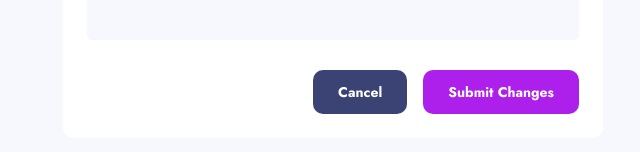
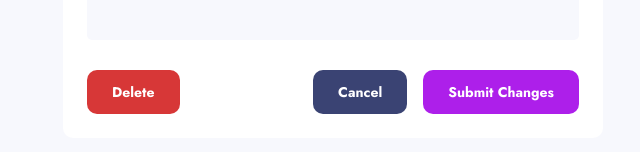
Before and after one commit to tkressma/product-feedback-app, a React (Create React App) app in the folder client/: page /edit-feedback/1 in a window 1280 px wide. Shown: the part 618-770 px from the top of the page, without its empty margins (307-947 px from the left). Built offline with nearby package versions, Linux system fonts and the light colour scheme; no server answers; sample sign-in values are in the browser's storage.

Commit message:
Update back button to go to previous page

```diff
--- a/client/src/components/Auth/Auth.js
+++ b/client/src/components/Auth/Auth.js
@@ -59,7 +59,7 @@ const Auth = () => {
   };
 
   return (
-    <Form icon={addIcon} backButtonDestination="/">
+    <Form icon={addIcon}>
       <Heading type="h1">{heading}</Heading>
 
       <form id="create-user">
--- a/client/src/components/Edit/Edit.js
+++ b/client/src/components/Edit/Edit.js
@@ -95,7 +95,7 @@ export default function Edit() {
   };
 
   return (
-    <Form icon={editIcon} backButtonDestination="/">
+    <Form icon={editIcon}>
       <Heading type="h1">
         Edit Your Feedback {isLoading && !submitted && loadingSuggestionInfo}
       </Heading>
@@ -158,8 +158,10 @@ export default function Edit() {
                 text="Cancel"
                 onClick={handleSubmit}
                 link={true}
-                destination="/"
+                destination={-1}
               />
+
+              <Button btnStyle="red" text="Delete" onClick={handleSubmit} />
             </>
           )}
         </div>
--- a/client/src/components/SuggestionPage/SuggestionPage.js
+++ b/client/src/components/SuggestionPage/SuggestionPage.js
@@ -16,7 +16,7 @@ export default function SuggestionPage() {
 
   return (
     <main className={styles["suggestion_page"]}>
-      <BackButton destination="/" />
+      <BackButton />
       {!isLoading && suggestion && (
         <>
           <Suggestion suggestionData={suggestion} />
--- a/client/src/components/UI/BackButton/BackButton.js
+++ b/client/src/components/UI/BackButton/BackButton.js
@@ -2,9 +2,9 @@ import styles from "./BackButton.module.css";
 import backIcon from "../../../assets/shared/icon-arrow-left.svg";
 import { Link } from "react-router-dom";
 
-export default function BackButton({ destination }) {
+export default function BackButton() {
   return (
-    <Link to={destination} className={styles["button--back"]}>
+    <Link to={-1} className={styles["button--back"]}>
       <img
         src={backIcon}
         className={styles.backicon}
--- a/client/src/components/UI/Button/Button.module.css
+++ b/client/src/components/UI/Button/Button.module.css
@@ -62,4 +62,8 @@
     padding: 0.75rem 25px;
     font-size: 0.875rem;
   }
+
+  .button--red {
+    margin-right: auto;
+  }
 }
--- a/client/src/components/UI/Forms/Form/Form.js
+++ b/client/src/components/UI/Forms/Form/Form.js
@@ -1,9 +1,9 @@
 import styles from "./Form.module.css";
 import BackButton from "../../BackButton/BackButton";
-export default function Form({ icon, backButtonDestination, children }) {
+export default function Form({ icon, children }) {
   return (
     <main className={styles["form__page"]}>
-      <BackButton destination={backButtonDestination} />
+      <BackButton />
       <section className={styles.form}>
         <img
           src={icon}
```
